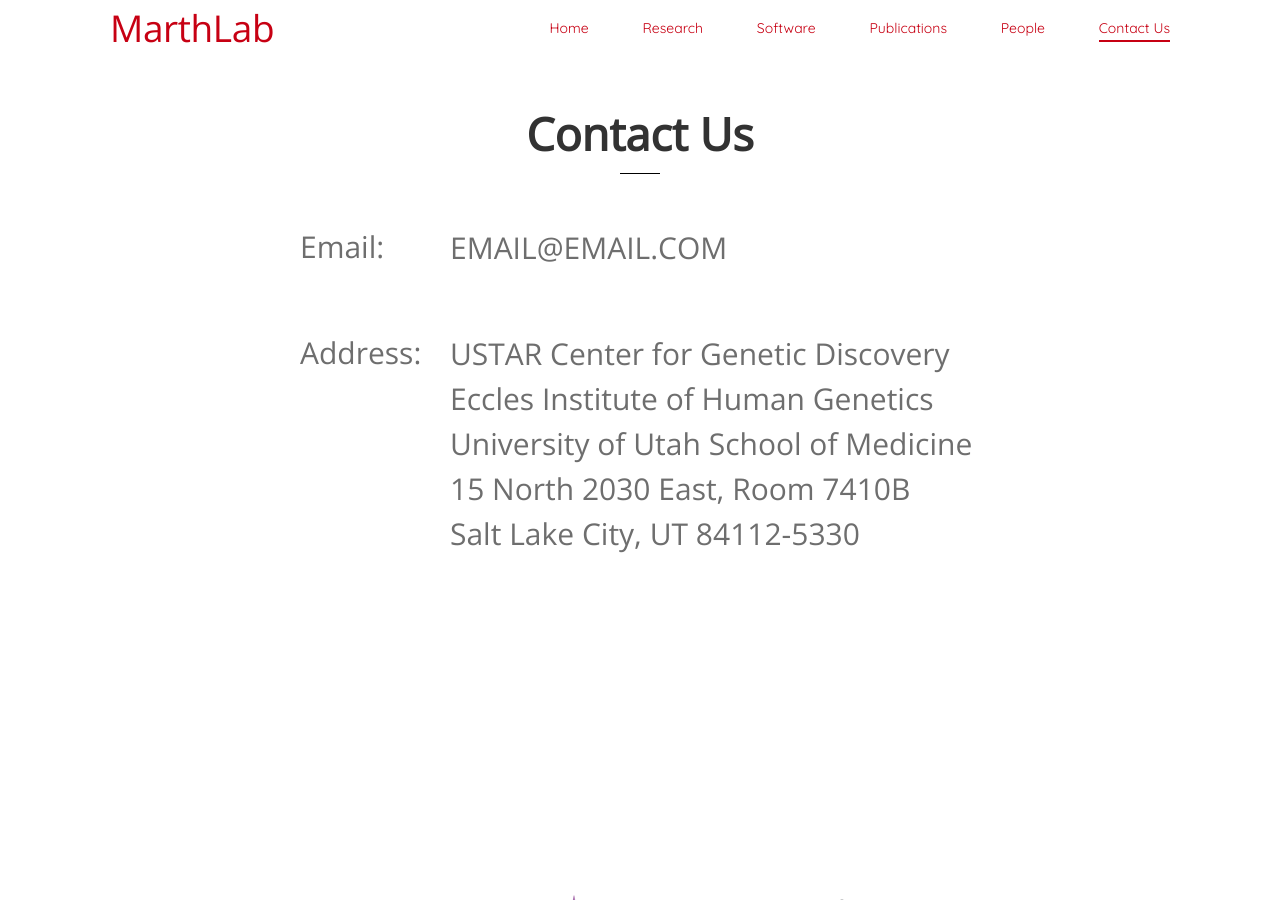
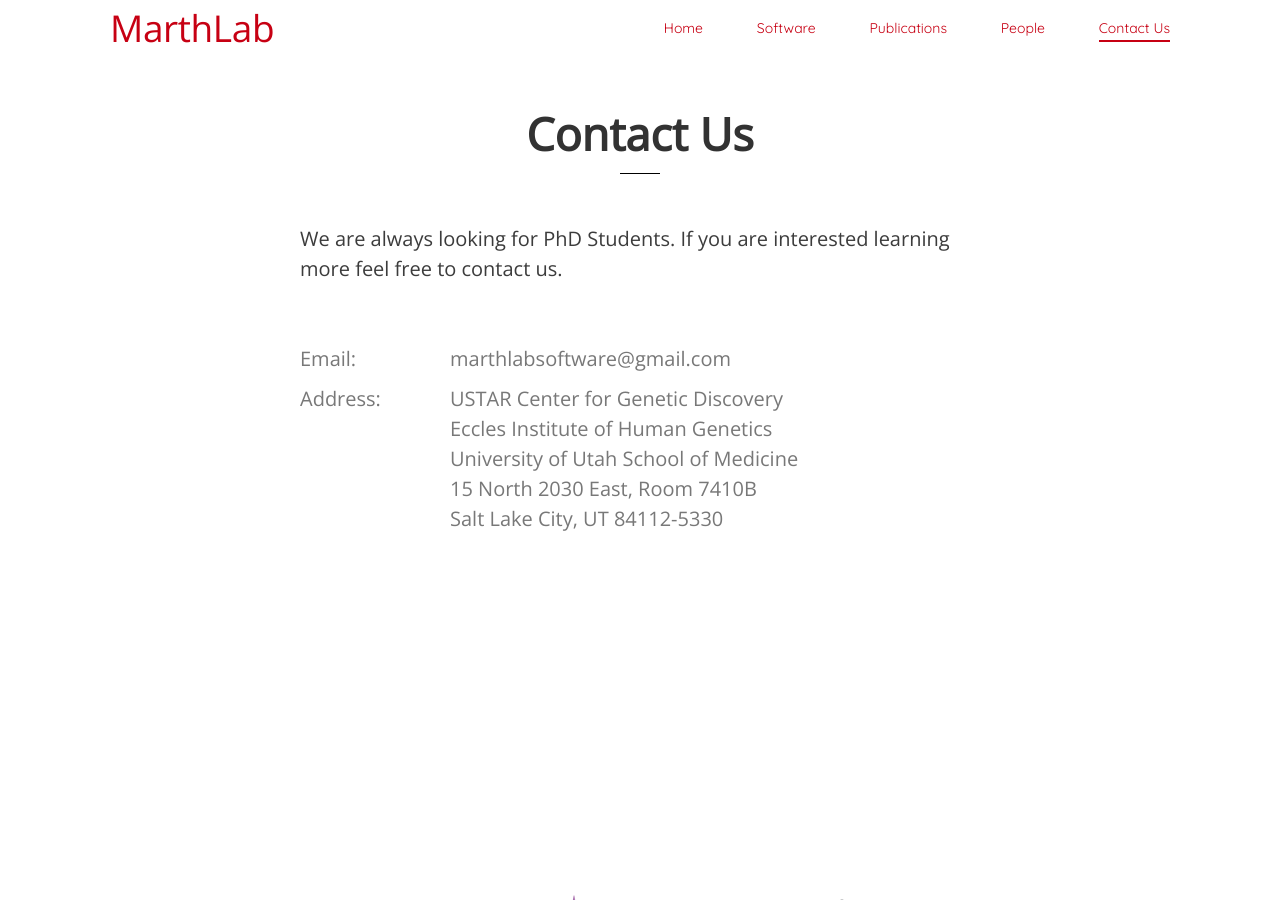
Before and after one commit to marthlab/LabWebsite, a Jekyll site: the page built from ContactUs.html, in a window 1280 px wide and 900 px high. Built offline with Jekyll 4.4.1, drawn with Linux system fonts in a browser that asks for light colours; Markdown is read by kramdown in place of the engine named in the settings.

Commit message:
remove research, update contact

```diff
--- a/ContactUs.html
+++ b/ContactUs.html
@@ -9,10 +9,14 @@ order: 6
 <div class='page-title'>Contact Us</div>
 
 <div class='section contact-us'>
-		<div> Email:
-			<div class='info'>EMAIL@EMAIL.COM</div>
+		<div>
+			We are always looking for PhD Students. If you are interested learning more feel free to contact us.
 		</div>
-		<div> Address:
+		<div style="font-size: 20px; color: rgb(120,120,120)">
+			<div class='title'> Email:
+				<div class='info'>marthlabsoftware@gmail.com</div>
+			</div>
+			<div class='title'> Address:
 				<div class='info'>
 					<div>USTAR Center for Genetic Discovery</div>
 					<div>Eccles Institute of Human Genetics</div>
@@ -22,3 +26,4 @@ order: 6
 				</div>
 			</div>
 		</div>
+</div>
--- a/Research.html
+++ b/Research.html
@@ -2,7 +2,6 @@
 layout: page
 title: "Research"
 permalink: research.html
-group: "navigation"
 order: 2
 ---
 
--- a/public/css/site.css
+++ b/public/css/site.css
@@ -209,9 +209,10 @@ a.publication { text-decoration: none; }
  *
  */
 
-.contact-us { text-align: left; width: 680px; margin: 0px auto;}
+.contact-us { text-align: left; width: 680px; margin: 0px auto; font-size: 20px; color:rgb(60,60,60);}
 .contact-us > div { margin-bottom: 60px; }
-.contact-us .info { margin-left: 150px; margin-top: -44px;}
+.contact-us .title { margin-bottom: 10px;}
+.contact-us .info { margin-left: 150px; margin-top: -30px;}
 
 
 /*
```
Lines whose indentation alone changed are shown as unchanged.
